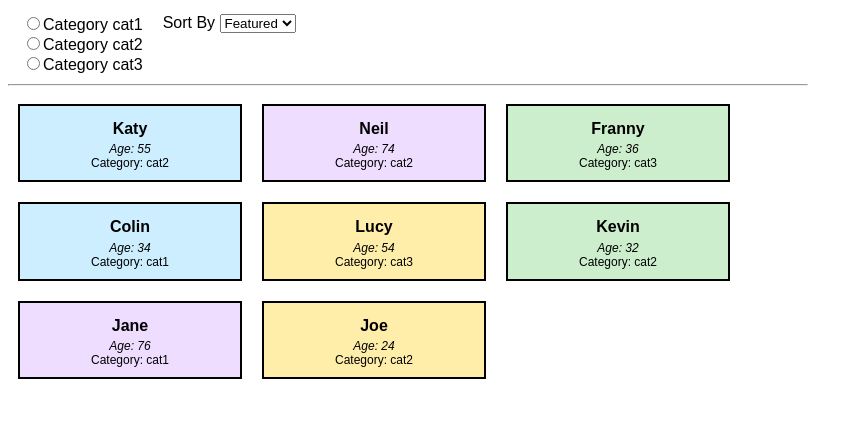
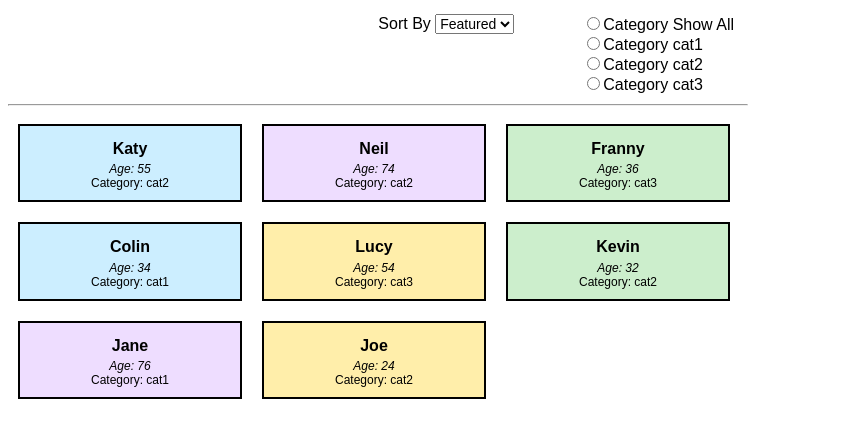
Before and after one commit to petermalcolm/grid-of-users, a React app: page / in a window 1280 px wide. Shown: the whole page, without its empty margins (0-863 px from the left). Built offline with nearby package versions, Linux system fonts and the light colour scheme.

Commit message:
ui tweaks

```diff
--- a/src/index.css
+++ b/src/index.css
@@ -20,11 +20,12 @@ h2.name {
 
 /* CONTENT, SORTER, FILTER, GRID, BOXES */
 .content {
-	width: 800px;
+	width: 740px;
 }
 .filter, .sorter {
 	width: max-content;
-	float: left;
+	float: right;
+	padding-left: 60px;
 }
 .sorter {
 	padding: 6px;
@@ -32,6 +33,9 @@ h2.name {
 form {
 	float: left;
 	width: 100%;
+}
+select {
+	font-size: 14px;
 }
 fieldset {
 	border: none;
--- a/src/index.js
+++ b/src/index.js
@@ -23,13 +23,11 @@ class Grid extends React.Component {
 				        return personA.name.localeCompare(personB.name);
 				    case 'priority':
 				        return personA.priority - personB.priority;
-				    case 'featured':
-				    	return -1;
 				    default:
 				        return -1;
 				}
 			}).filter(function(person){
-				if( '' === that.props.filteredBy ) {
+				if( '' === that.props.filteredBy || 'Show All' === that.props.filteredBy ) {
 					return true;
 				}
 				return person.category === that.props.filteredBy
@@ -49,6 +47,7 @@ class Filterset extends React.Component {
 		return (
 			<form className="filterset">
 				<Filter
+					currentFilter={this.props.currentFilter}
 					handleFilter={this.props.handleFilter} />
 				<Sorter
 					handleSort={this.props.handleSort} />
@@ -64,6 +63,7 @@ class Filter extends React.Component {
 			if(item.category && !~carry.indexOf(item.category)) { carry.push(item.category); }
 			return carry;
 		}, [] );
+		categories.splice(0,0,'Show All');
 		var inputList = categories.sort().map(function(category){
 			return (
 				<div key={category}
@@ -72,7 +72,8 @@ class Filter extends React.Component {
 						type="radio"
 						key={"radio-"+category}
 					 	name="category"
-					 	value={"category"+category} />
+					 	value={"category"+category}
+					 	checked={category===that.props.currentFilter ? 'checked' : ''} />
 					<label
 						htmlFor={"category"+category}
 						key={"label-"+category} >
@@ -128,6 +129,7 @@ class Content extends React.Component {
 			<div className="content">
 				<Filterset
 					handleFilter={(newFilter)=>this.handleFilter(newFilter)}
+					currentFilter={this.state.filteredBy}
 					handleSort={(newSort)=>this.handleSort(newSort)} />
 				<hr />
 				<Grid
```
